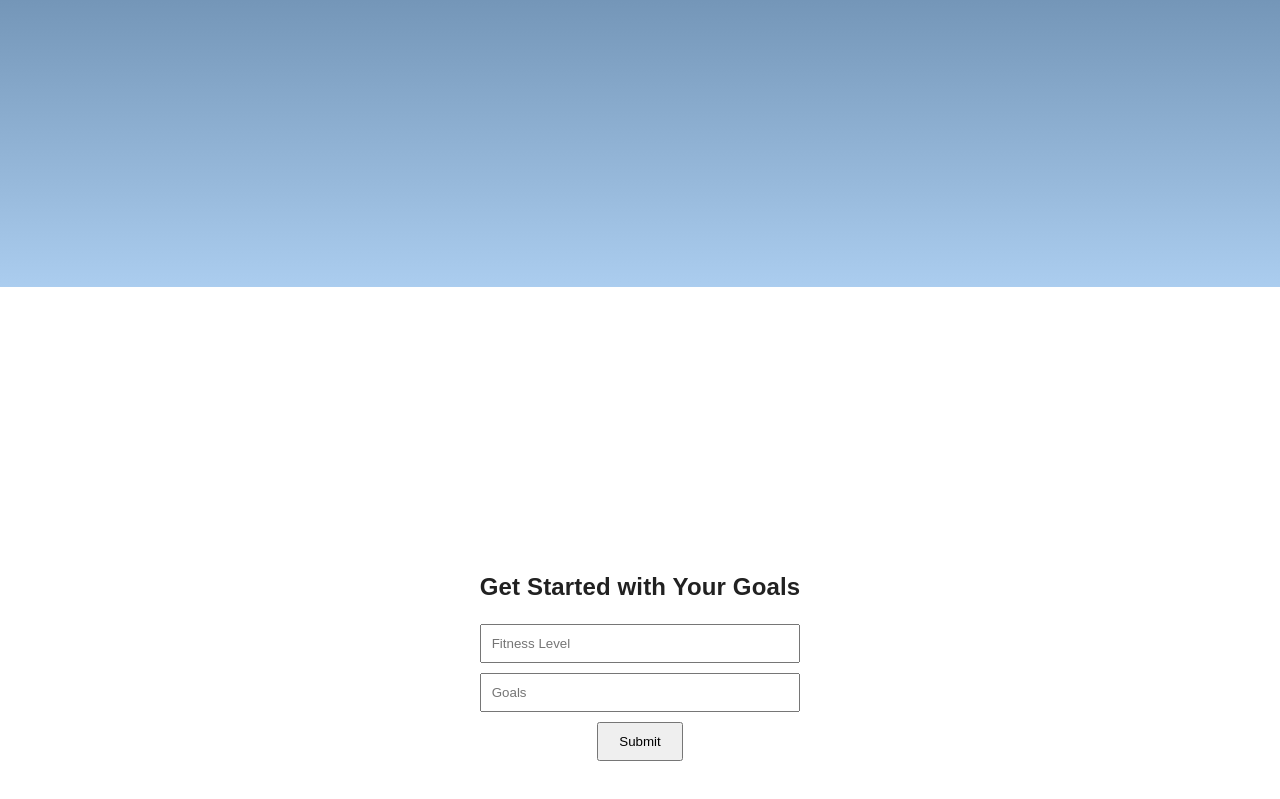
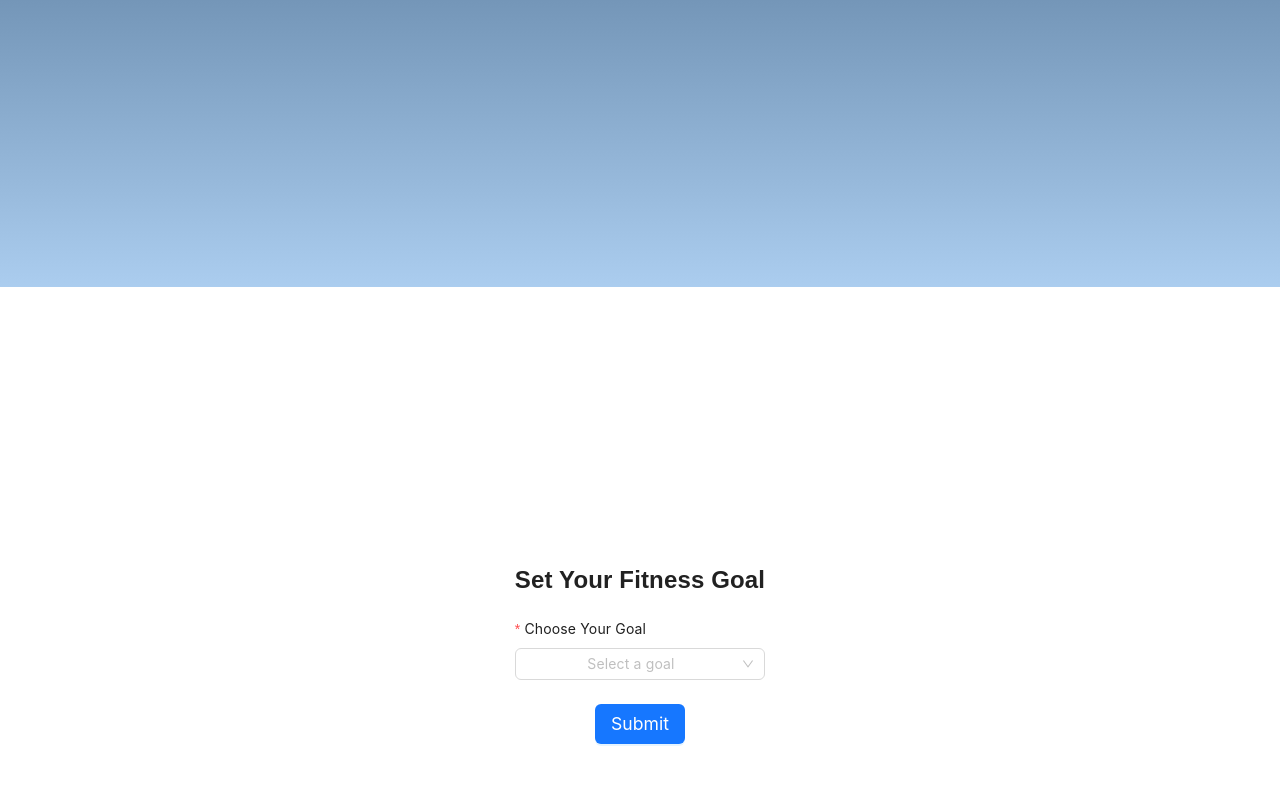
Before and after one commit to aaron3993/gym-guru, a React (Create React App) app: page / in a window 1280 px wide. Shown: the part 513-1312 px from the top of the page. Built offline with nearby package versions, Linux system fonts and the light colour scheme; no server answers; sample sign-in values are in the browser's storage.

Commit message:
created GoalsForm, rendered in Home and added css

```diff
--- /dev/null
+++ b/src/components/GoalsForm/GoalsForm.css
@@ -0,0 +1,42 @@
+.form-container {
+  display: flex;
+  flex-direction: column;
+  align-items: center;
+  justify-content: center;
+  padding: 2rem;
+  background-color: #f9f9f9;
+  border-radius: 8px;
+  box-shadow: 0 4px 8px rgba(0, 0, 0, 0.1);
+  max-width: 500px;
+  margin: 2rem auto;
+}
+
+.form-container h2 {
+  font-size: 1.8rem;
+  margin-bottom: 1rem;
+  color: #333;
+}
+
+.form-container input[type="text"] {
+  width: 100%;
+  padding: 0.8rem;
+  margin-bottom: 1rem;
+  border: 1px solid #ccc;
+  border-radius: 4px;
+  font-size: 1rem;
+}
+
+.form-container button {
+  background-color: #007bff;
+  color: white;
+  border: none;
+  padding: 0.8rem 1.5rem;
+  border-radius: 4px;
+  cursor: pointer;
+  font-size: 1rem;
+  transition: background-color 0.3s ease;
+}
+
+.form-container button:hover {
+  background-color: #0056b3;
+}
--- /dev/null
+++ b/src/components/GoalsForm/GoalsForm.js
@@ -0,0 +1,40 @@
+import React from "react";
+import { useNavigate } from "react-router-dom";
+import { Form, Input, Button, Select } from "antd";
+import "./GoalsForm.css";
+
+const GoalsForm = () => {
+  const navigate = useNavigate();
+
+  const handleSubmit = (values) => {
+    // navigate("/confirmation");
+  };
+
+  return (
+    <div className="goals-form-container">
+      <h2>Set Your Fitness Goal</h2>
+      <Form onFinish={handleSubmit} layout="vertical">
+        <Form.Item
+          name="goal"
+          label="Choose Your Goal"
+          rules={[{ required: true, message: "Please select your goal!" }]}
+        >
+          <Select placeholder="Select a goal">
+            <Select.Option value="weightLoss">Weight Loss</Select.Option>
+            <Select.Option value="muscleGain">Muscle Gain</Select.Option>
+            <Select.Option value="endurance">Endurance</Select.Option>
+            <Select.Option value="strength">Strength</Select.Option>
+            <Select.Option value="rehab">Rehab</Select.Option>
+          </Select>
+        </Form.Item>
+        <Form.Item>
+          <Button type="primary" htmlType="submit">
+            Submit
+          </Button>
+        </Form.Item>
+      </Form>
+    </div>
+  );
+};
+
+export default GoalsForm;
--- a/src/pages/Home/Home.js
+++ b/src/pages/Home/Home.js
@@ -1,10 +1,11 @@
 import React from "react";
 import { Button } from "antd";
 import { Link } from "react-scroll";
+import GoalsForm from "../../components/GoalsForm/GoalsForm";
 import "./Home.css";
 
 const Home = () => {
-  const navbarHeight = window.innerHeight * 0.08;
+  const navbarHeight = window.innerHeight * 0.08; // Adjusting for the navbar height
 
   return (
     <div className="home-page">
@@ -25,15 +26,9 @@ const Home = () => {
         </div>
       </section>
 
+      {/* Render the form as a separate component */}
       <section id="form-section" className="full-page-section">
-        <div className="form-container">
-          <h2>Get Started with Your Goals</h2>
-          <form>
-            <input type="text" placeholder="Fitness Level" />
-            <input type="text" placeholder="Goals" />
-            <button type="submit">Submit</button>
-          </form>
-        </div>
+        <GoalsForm />
       </section>
     </div>
   );
```
